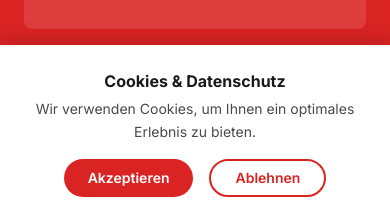
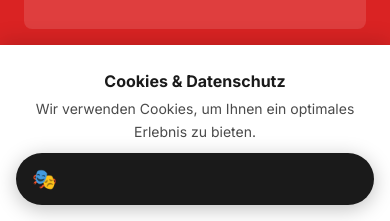
Before and after one commit to tboehm-SF/mobiliar-demo-website, a website: page event.html in a window 390 px wide. Shown: the part 623-844 px from the top of the page. Drawn offline with Linux system fonts and the light colour scheme.

Commit message:
Add demo persona quick-fill panel for forms
- Floating 🎭 Demo button on autoversicherung + event pages
- 3 personas: Marc Baumgartner (Kunde), Sandra Keller (Marketing), Thomas Sutter (VB)
- One-click fills all form fields with persona data
- Fires Data Cloud Identity event for unknown→known stitching
- Clear button to reset forms
- Toast notification on fill
- Responsive mobile layout

```diff
--- a/event.html
+++ b/event.html
@@ -238,5 +238,6 @@
 
   <script src="js/main.js"></script>
   <script src="js/tracking.js"></script>
+  <script src="js/demo-personas.js"></script>
 </body>
 </html>
--- /dev/null
+++ b/js/demo-personas.js
@@ -0,0 +1,289 @@
+/* ========================================
+   Demo Persona Quick-Fill
+   Floating panel for demo purposes
+   ======================================== */
+
+(function() {
+  'use strict';
+
+  // --- Demo Personas ---
+  var PERSONAS = [
+    {
+      id: 'marc',
+      name: 'Marc Baumgartner',
+      emoji: '👨',
+      role: 'Kunde / Interessent',
+      color: '#da2323',
+      data: {
+        vorname: 'Marc',
+        nachname: 'Baumgartner',
+        email: 'marc.baumgartner@email.ch',
+        telefon: '+41 79 321 54 67',
+        plz: '3011',
+        marke: 'vw',
+        baujahr: '2023',
+        deckung: 'vollkasko',
+        km: '15000',
+        personen: '2',
+        bemerkung: ''
+      }
+    },
+    {
+      id: 'sandra',
+      name: 'Sandra Keller',
+      emoji: '👩‍💼',
+      role: 'Marketing Managerin',
+      color: '#7c3aed',
+      data: {
+        vorname: 'Sandra',
+        nachname: 'Keller',
+        email: 'sandra.keller@mobiliar.ch',
+        telefon: '+41 79 654 32 10',
+        plz: '3001',
+        marke: 'mercedes',
+        baujahr: '2025',
+        deckung: 'vollkasko',
+        km: '10000',
+        personen: '1',
+        bemerkung: ''
+      }
+    },
+    {
+      id: 'thomas',
+      name: 'Thomas Sutter',
+      emoji: '👨‍💼',
+      role: 'VB / Generalagent Bern',
+      color: '#0369a1',
+      data: {
+        vorname: 'Thomas',
+        nachname: 'Sutter',
+        email: 'thomas.sutter@mobiliar.ch',
+        telefon: '+41 31 310 22 33',
+        plz: '3011',
+        marke: 'bmw',
+        baujahr: '2024',
+        deckung: 'teilkasko',
+        km: '20000',
+        personen: '3',
+        bemerkung: 'Firmenparkplatz vorhanden'
+      }
+    }
+  ];
+
+  // --- Build Floating Panel ---
+  function createPanel() {
+    var panel = document.createElement('div');
+    panel.id = 'demoPersonaPanel';
+    panel.innerHTML =
+      '<div class="dp-toggle" id="dpToggle">' +
+        '<span class="dp-toggle__icon">🎭</span>' +
+        '<span class="dp-toggle__label">Demo</span>' +
+      '</div>' +
+      '<div class="dp-drawer" id="dpDrawer">' +
+        '<div class="dp-drawer__header">' +
+          '<span>Demo-Personas</span>' +
+          '<button class="dp-drawer__close" id="dpClose">✕</button>' +
+        '</div>' +
+        '<p class="dp-drawer__hint">Klicken Sie auf eine Persona, um das Formular automatisch auszufüllen und die Identity-Verknüpfung auszulösen.</p>' +
+        PERSONAS.map(function(p) {
+          return '<button class="dp-persona-btn" data-persona="' + p.id + '" style="--persona-color:' + p.color + '">' +
+            '<span class="dp-persona-btn__emoji">' + p.emoji + '</span>' +
+            '<div class="dp-persona-btn__info">' +
+              '<strong>' + p.name + '</strong>' +
+              '<small>' + p.role + '</small>' +
+            '</div>' +
+            '<span class="dp-persona-btn__arrow">→</span>' +
+          '</button>';
+        }).join('') +
+        '<div class="dp-drawer__footer">' +
+          '<button class="dp-clear-btn" id="dpClear">🗑️ Formular leeren</button>' +
+        '</div>' +
+      '</div>';
+
+    document.body.appendChild(panel);
+
+    // Inject styles
+    var style = document.createElement('style');
+    style.textContent = getDemoStyles();
+    document.head.appendChild(style);
+
+    // Event listeners
+    document.getElementById('dpToggle').addEventListener('click', function() {
+      panel.classList.toggle('dp--open');
+    });
+
+    document.getElementById('dpClose').addEventListener('click', function() {
+      panel.classList.remove('dp--open');
+    });
+
+    document.getElementById('dpClear').addEventListener('click', function() {
+      clearForms();
+      showToast('Formular geleert', '#636363');
+    });
+
+    // Persona buttons
+    var btns = panel.querySelectorAll('.dp-persona-btn');
+    for (var i = 0; i < btns.length; i++) {
+      btns[i].addEventListener('click', function() {
+        var id = this.getAttribute('data-persona');
+        var persona = PERSONAS.filter(function(p) { return p.id === id; })[0];
+        if (persona) {
+          fillForms(persona);
+          panel.classList.remove('dp--open');
+          showToast('✓ ' + persona.name + ' eingesetzt', persona.color);
+        }
+      });
+    }
+  }
+
+  // --- Fill all forms on page ---
+  function fillForms(persona) {
+    var data = persona.data;
+    var forms = document.querySelectorAll('form');
+
+    forms.forEach(function(form) {
+      Object.keys(data).forEach(function(key) {
+        // Try by name first, then by id with evt- prefix
+        var input = form.querySelector('[name="' + key + '"]');
+        if (!input) return;
+
+        if (data[key] === '') return; // skip empty values
+
+        if (input.tagName === 'SELECT') {
+          // Try to set the value
+          var option = input.querySelector('option[value="' + data[key] + '"]');
+          if (option) {
+            input.value = data[key];
+          }
+        } else {
+          input.value = data[key];
+        }
+
+        // Trigger change + input events for tracking
+        input.dispatchEvent(new Event('input', { bubbles: true }));
+        input.dispatchEvent(new Event('change', { bubbles: true }));
+        input.dispatchEvent(new Event('focus', { bubbles: true }));
+      });
+    });
+
+    // Fire identity event for Data Cloud (unknown → known stitching)
+    if (data.email && window.SalesforceInteractions) {
+      try {
+        window.SalesforceInteractions.sendEvent({
+          interaction: { name: 'Identity' },
+          user: {
+            identities: {
+              emailAddress: data.email
+            },
+            attributes: {
+              eventType: 'identity',
+              firstName: data.vorname || '',
+              lastName: data.nachname || ''
+            }
+          }
+        });
+        console.log('[Demo] Identity event sent for:', data.email);
+      } catch(e) {
+        console.warn('[Demo] Identity event error:', e);
+      }
+    }
+  }
+
+  // --- Clear all forms ---
+  function clearForms() {
+    var forms = document.querySelectorAll('form');
+    forms.forEach(function(form) {
+      form.reset();
+    });
+  }
+
+  // --- Toast notification ---
+  function showToast(msg, color) {
+    var existing = document.querySelector('.dp-toast');
+    if (existing) existing.remove();
+
+    var toast = document.createElement('div');
+    toast.className = 'dp-toast';
+    toast.style.backgroundColor = color || '#da2323';
+    toast.textContent = msg;
+    document.body.appendChild(toast);
+
+    // Animate in
+    requestAnimationFrame(function() {
+      toast.classList.add('dp-toast--show');
+    });
+
+    // Remove after 2.5s
+    setTimeout(function() {
+      toast.classList.remove('dp-toast--show');
+      setTimeout(function() { toast.remove(); }, 300);
+    }, 2500);
+  }
+
+  // --- Styles ---
+  function getDemoStyles() {
+    return '' +
+      '#demoPersonaPanel { position: fixed; bottom: 24px; right: 24px; z-index: 10000; font-family: "Inter", sans-serif; }' +
+
+      /* Toggle button */
+      '.dp-toggle { display: flex; align-items: center; gap: 8px; background: #1a1a1a; color: #fff; padding: 12px 20px; border-radius: 1000px; cursor: pointer; box-shadow: 0 4px 20px rgba(0,0,0,0.25); transition: transform 0.2s, box-shadow 0.2s; user-select: none; }' +
+      '.dp-toggle:hover { transform: translateY(-2px); box-shadow: 0 6px 28px rgba(0,0,0,0.35); }' +
+      '.dp-toggle__icon { font-size: 20px; }' +
+      '.dp-toggle__label { font-size: 13px; font-weight: 600; letter-spacing: 0.5px; text-transform: uppercase; }' +
+      '.dp--open .dp-toggle { display: none; }' +
+
+      /* Drawer */
+      '.dp-drawer { display: none; width: 320px; background: #fff; border-radius: 16px; box-shadow: 0 8px 40px rgba(0,0,0,0.2); overflow: hidden; animation: dpSlideUp 0.25s ease-out; }' +
+      '.dp--open .dp-drawer { display: block; }' +
+      '@keyframes dpSlideUp { from { opacity: 0; transform: translateY(12px); } to { opacity: 1; transform: translateY(0); } }' +
+
+      /* Header */
+      '.dp-drawer__header { display: flex; justify-content: space-between; align-items: center; padding: 16px 20px; background: #1a1a1a; color: #fff; font-size: 14px; font-weight: 600; }' +
+      '.dp-drawer__close { background: none; border: none; color: #fff; font-size: 18px; cursor: pointer; padding: 0; line-height: 1; opacity: 0.7; }' +
+      '.dp-drawer__close:hover { opacity: 1; }' +
+
+      /* Hint */
+      '.dp-drawer__hint { padding: 12px 20px; font-size: 12px; color: #636363; background: #f5f5f5; margin: 0; border-bottom: 1px solid #e8e8e8; line-height: 1.4; }' +
+
+      /* Persona buttons */
+      '.dp-persona-btn { display: flex; align-items: center; gap: 12px; width: 100%; padding: 14px 20px; border: none; background: #fff; cursor: pointer; text-align: left; transition: background 0.15s; border-bottom: 1px solid #f0f0f0; }' +
+      '.dp-persona-btn:hover { background: #f8f8f8; }' +
+      '.dp-persona-btn__emoji { font-size: 28px; width: 44px; height: 44px; display: flex; align-items: center; justify-content: center; background: color-mix(in srgb, var(--persona-color) 10%, white); border-radius: 12px; flex-shrink: 0; }' +
+      '.dp-persona-btn__info { flex: 1; }' +
+      '.dp-persona-btn__info strong { display: block; font-size: 14px; color: #1a1a1a; margin-bottom: 2px; }' +
+      '.dp-persona-btn__info small { font-size: 12px; color: #8c8c8c; }' +
+      '.dp-persona-btn__arrow { font-size: 16px; color: var(--persona-color); opacity: 0; transition: opacity 0.15s, transform 0.15s; }' +
+      '.dp-persona-btn:hover .dp-persona-btn__arrow { opacity: 1; transform: translateX(3px); }' +
+
+      /* Footer */
+      '.dp-drawer__footer { padding: 12px 20px; background: #f9f9f9; border-top: 1px solid #e8e8e8; }' +
+      '.dp-clear-btn { display: block; width: 100%; padding: 8px; border: 1px dashed #d4d4d4; border-radius: 8px; background: none; font-size: 12px; color: #8c8c8c; cursor: pointer; transition: color 0.15s, border-color 0.15s; }' +
+      '.dp-clear-btn:hover { color: #da2323; border-color: #da2323; }' +
+
+      /* Toast */
+      '.dp-toast { position: fixed; bottom: 80px; right: 24px; padding: 12px 24px; border-radius: 1000px; color: #fff; font-size: 14px; font-weight: 500; font-family: "Inter", sans-serif; z-index: 10001; opacity: 0; transform: translateY(8px); transition: opacity 0.3s, transform 0.3s; pointer-events: none; }' +
+      '.dp-toast--show { opacity: 1; transform: translateY(0); }' +
+
+      /* Mobile */
+      '@media (max-width: 768px) {' +
+        '#demoPersonaPanel { bottom: 16px; right: 16px; left: 16px; }' +
+        '.dp-drawer { width: 100%; }' +
+        '.dp-toggle { padding: 10px 16px; }' +
+        '.dp-toggle__label { display: none; }' +
+      '}';
+  }
+
+  // --- Only show on pages with forms ---
+  function init() {
+    if (document.querySelectorAll('form').length > 0) {
+      createPanel();
+    }
+  }
+
+  // Run on DOM ready
+  if (document.readyState === 'loading') {
+    document.addEventListener('DOMContentLoaded', init);
+  } else {
+    init();
+  }
+})();
```
Also changed, not shown: autoversicherung.html (+1 -0 lines).
